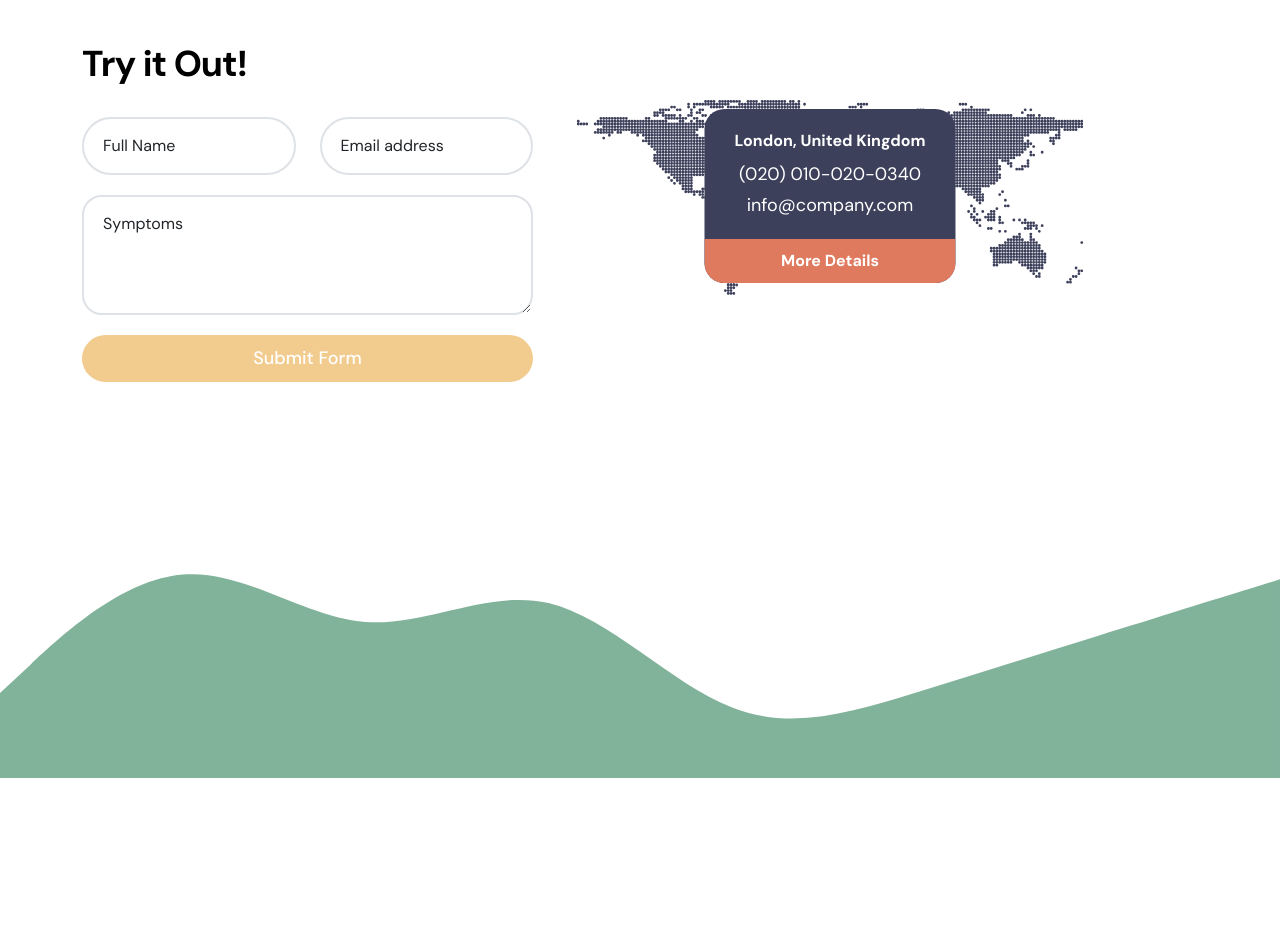
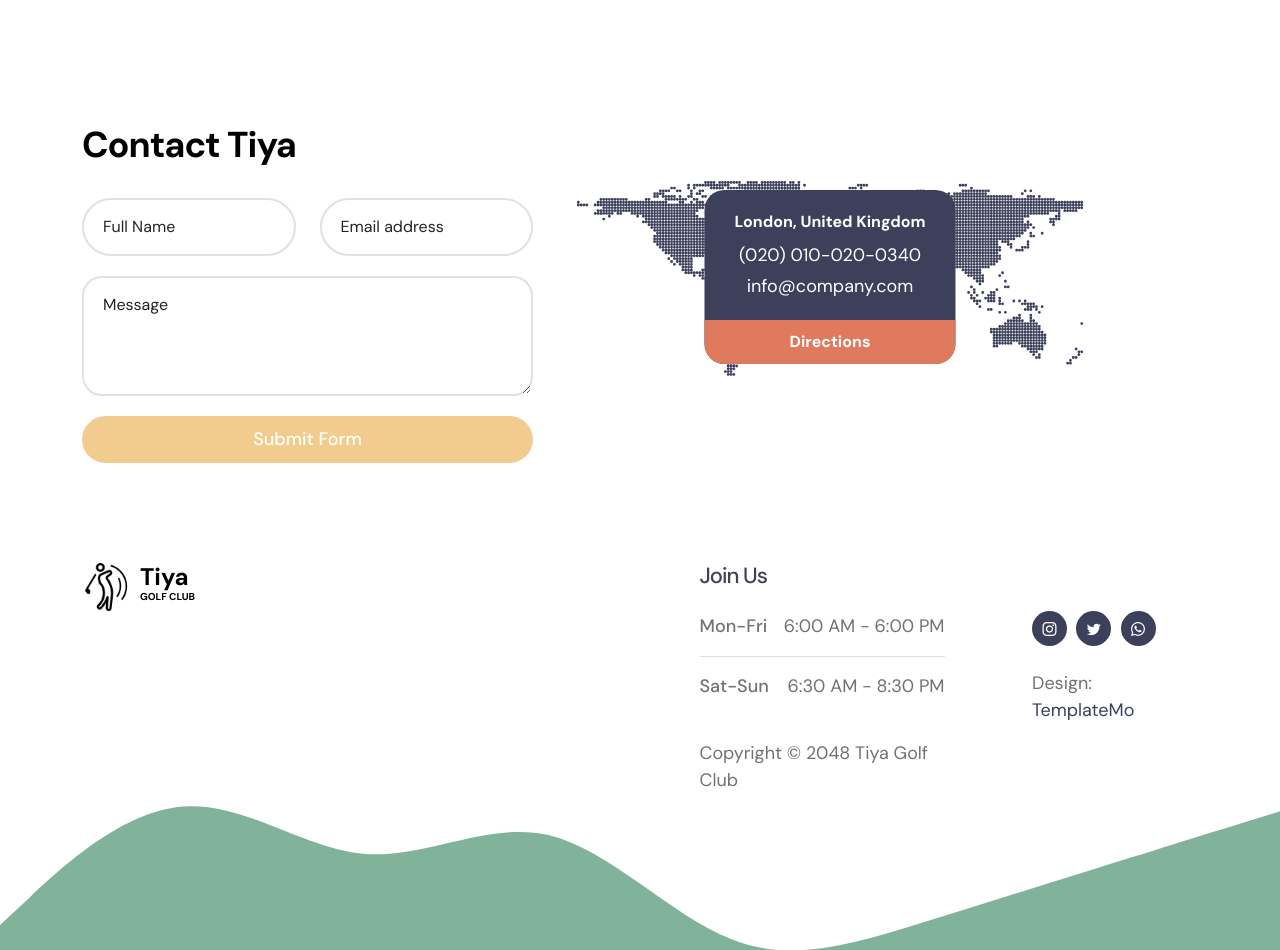
Before and after one commit to BoltStrike77/MedBot, a plain HTML site: page index.html in a window 1280 px wide. Shown: the part 1300-2250 px from the top of the page. Before the commit the page ends 2078 px from the top, so only its background shows below. Drawn offline with Linux system fonts and the light colour scheme.

Commit message:
Update index.html

```diff
--- a/index.html
+++ b/index.html
@@ -31,6 +31,7 @@
             <nav class="navbar navbar-expand-lg">
                 <div class="container">
                     <a class="navbar-brand d-flex align-items-center" href="index.html">
+                        <img src="images/logo.png" class="navbar-brand-image img-fluid" alt="Tiya Golf Club">
                         <span class="navbar-brand-text">
                             MedBot
                         </span>
@@ -81,7 +82,7 @@
                             <div class="mb-4">
                                 <label class="form-label mb-2" for="member-login-number">Membership No.</label>
 
-                                <input type="text" name="member-login-number" id="member-login-number" class="form-control" placeholder="Number" required>
+                                <input type="text" name="member-login-number" id="member-login-number" class="form-control" placeholder="11002560" required>
                             </div>
 
                             <div class="mb-4">
@@ -101,19 +102,20 @@
                             <div class="col-lg-5 col-md-7 col-8 mx-auto">
                                 <button type="submit" class="form-control">Login</button>
                             </div>
-                            <br>
 
-
-                            <div class="col-lg-5 col-md-7 col-8 mx-auto">
-                                <button type="submit" class="form-control">Sign Up</button>
+                            <div class="text-center my-4">
+                                <a href="#">Forgotten password?</a>
                             </div>
-
                         </div>
                     </form>
 
                     <div class="mt-auto mb-5">
                         <p>
+                            <strong class="text-white me-3">Any Questions?</strong>
 
+                            <a href="tel: 010-020-0340" class="contact-link">
+                            	010-020-0340
+                            </a>
                         </p>
                     </div>
                 </div>
@@ -146,7 +148,7 @@
                             <div class="custom-btn-group">
                                 <a href="#section_2" class="btn custom-btn smoothscroll me-3">Our Story</a>
 
-                                <a href="#section_5" class="link smoothscroll">Try It!</a>
+                                <a href="#section_3" class="link smoothscroll">Become a member</a>
                             </div>
                         </div>
 
@@ -174,7 +176,7 @@
                         <div class="col-lg-5 col-12 me-auto mb-4 mb-lg-0">
                             <h3 class="mb-3">MedBot's Development</h3>
 
-                            <p><strong>Since 1984</strong>, Tiya is ranked #8 in the top 10 golf courses in the world. Tiya is Bootstrap 5 HTML CSS template for golf clubs. Anyone can modify and use this layout for commercial purposes.</p>
+                            <p><strong>Since 1984</strong>, Medbot was developed using large-language models and generative AI with TensorFlow and Python. We utilized a backend Flask API server to develop the machine learning model while also ulitzing OpenAI models. We finally trained the model for mdeical quesries and generative medical diagnosis.</p>
 
                             <p>Tiya Golf Club is 100% free CSS template provided by TemplateMo website. Please tell your friends about our website. Thank you for visiting.</p>
                         </div>
@@ -236,7 +238,7 @@
 
                         <div class="col-lg-5 col-12">
                             <form action="#" method="post" class="custom-form contact-form" role="form">
-                                <h2 class="mb-4 pb-2">Try it Out!</h2>
+                                <h2 class="mb-4 pb-2">Contact Tiya</h2>
 
                                 <div class="row">
                                     <div class="col-lg-6 col-md-6 col-12">
@@ -259,7 +261,7 @@
                                         <div class="form-floating">
                                             <textarea class="form-control" id="message" name="message" placeholder="Describe message here"></textarea>
 
-                                            <label for="floatingTextarea">Symptoms</label>
+                                            <label for="floatingTextarea">Message</label>
                                         </div>
 
                                         <button type="submit" class="form-control">Submit Form</button>
@@ -289,7 +291,7 @@
                                     </div>
 
                                     <div class="contact-info-footer">
-                                        <a href="#">More Details</a>
+                                        <a href="#">Directions</a>
                                     </div>
                                 </div>
 
@@ -307,22 +309,47 @@
             <div class="container">
                 <div class="row">
 
+                    <div class="col-lg-6 col-12 me-auto mb-5 mb-lg-0">
+                        <a class="navbar-brand d-flex align-items-center" href="index.html">
+                            <img src="images/logo.png" class="navbar-brand-image img-fluid" alt="">
+                            <span class="navbar-brand-text">
+                                Tiya
+                                <small>Golf Club</small>
+                            </span>
+                        </a>
+                    </div>
 
+                    <div class="col-lg-3 col-12">
+                        <h5 class="site-footer-title mb-4">Join Us</h5>
+
+                        <p class="d-flex border-bottom pb-3 mb-3 me-lg-3">
+                            <span>Mon-Fri</span>
+                            6:00 AM - 6:00 PM
+                        </p>
+
+                        <p class="d-flex me-lg-3">
+                            <span>Sat-Sun</span>
+                            6:30 AM - 8:30 PM
+                        </p>
+                        <br>
+                        <p class="copyright-text">Copyright © 2048 Tiya Golf Club</p>
+                    </div>
 
                         <div class="col-lg-2 col-12 ms-auto">
                             <ul class="social-icon mt-lg-5 mt-3 mb-4">
                                 <li class="social-icon-item">
-
+                                    <a href="#" class="social-icon-link bi-instagram"></a>
                                 </li>
 
                                 <li class="social-icon-item">
-
+                                    <a href="#" class="social-icon-link bi-twitter"></a>
                                 </li>
 
                                 <li class="social-icon-item">
-
+                                    <a href="#" class="social-icon-link bi-whatsapp"></a>
                                 </li>
                             </ul>
+                            <p class="copyright-text">Design: <a rel="nofollow" href="https://templatemo.com" target="_blank">TemplateMo</a></p>
 
                         </div>
 
```
